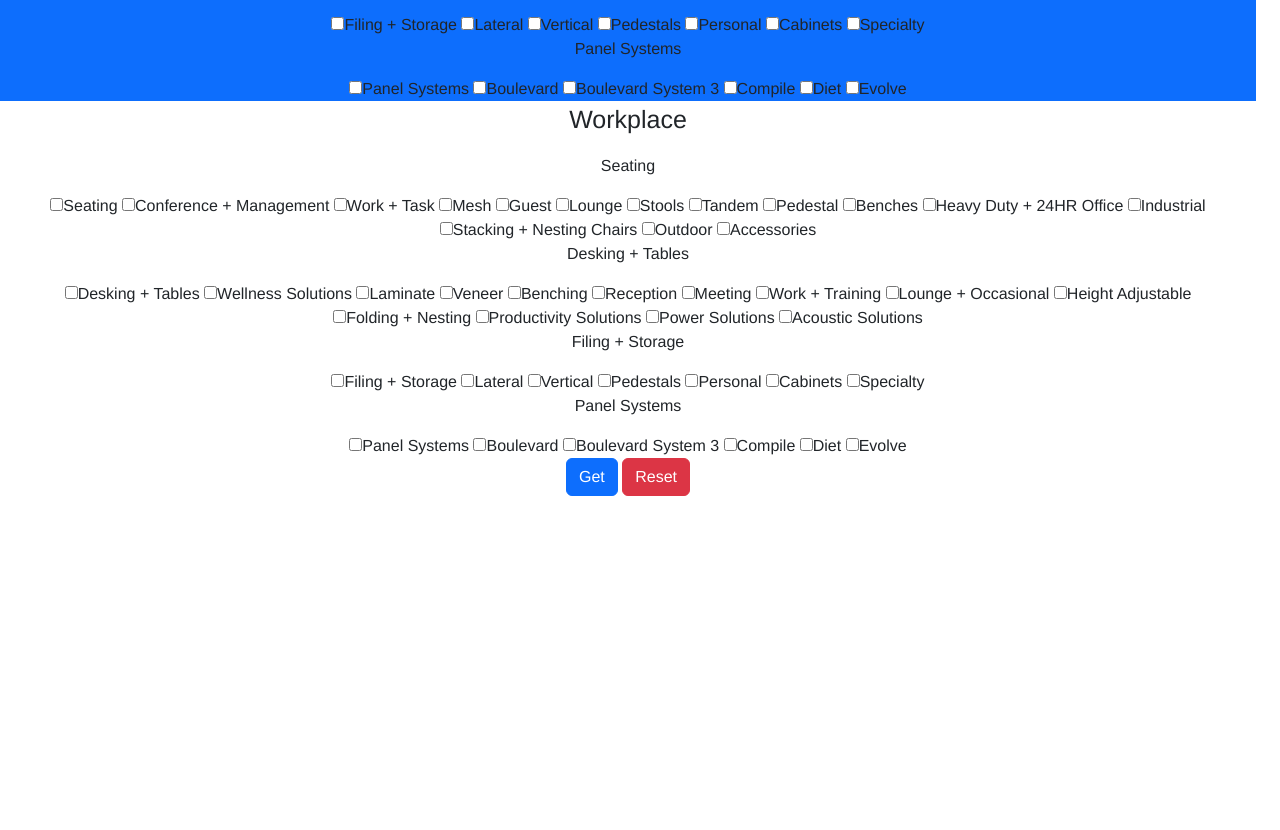
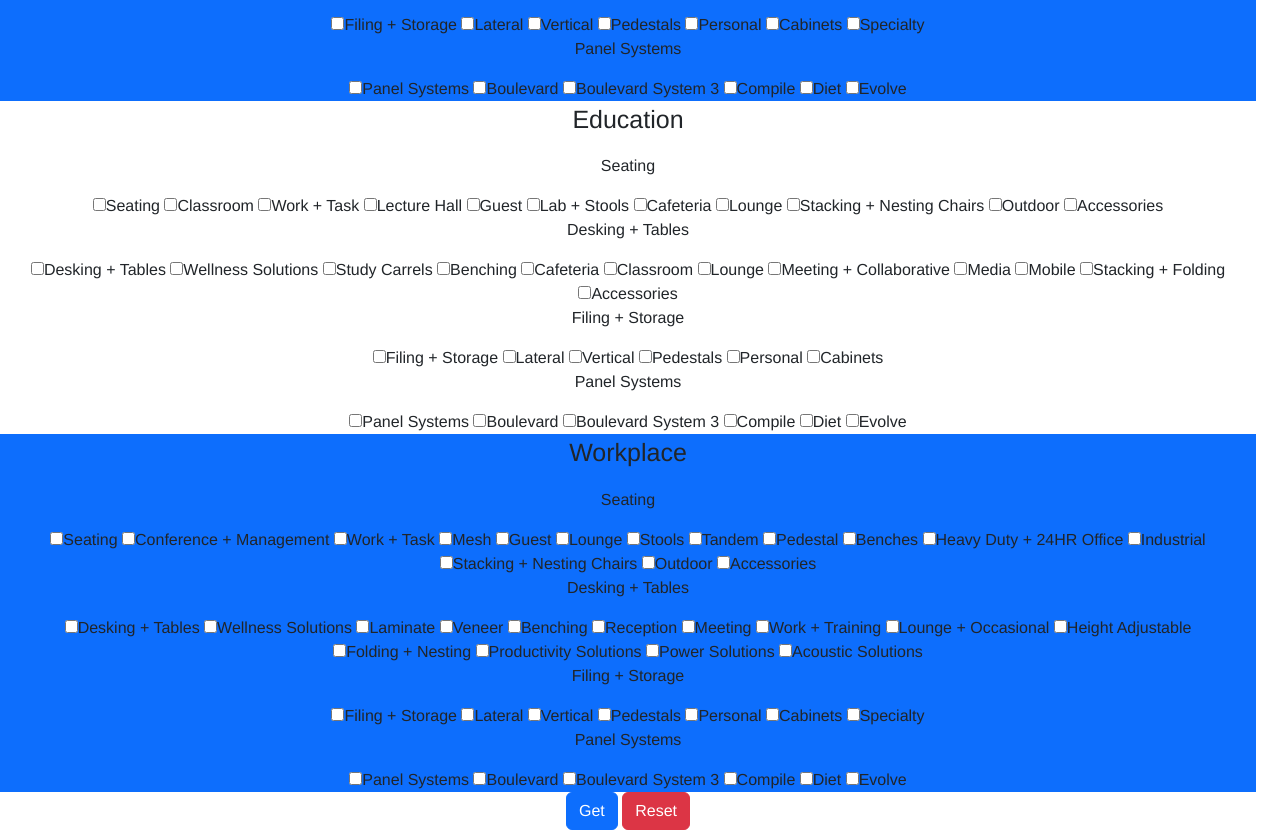
Before and after one commit to TeaZea/Global_Marketing_Project, a plain HTML site: page index.html in a window 1280 px wide. Shown: the part 589-1419 px from the top of the page. Before the commit the page ends 1085 px from the top, so only its background shows below. Drawn offline with nearby package versions, Linux system fonts and the light colour scheme.

Commit message:
Filled out other catagories. GOod enough for now. Going to send the product back to the team.

```diff
--- a/index.html
+++ b/index.html
@@ -107,6 +107,56 @@
                             </div>
                         </div>
                         <div>
+                            <p class="heading">Education</p>
+                            <div>
+                                <p>Seating</p>
+                                <label><input type="checkbox" class="furniture" name="Seating" value="Seating">Seating</label>
+                                <label><input type="checkbox" class="furniture" name="Classroom" value="Classroom">Classroom</label>
+                                <label><input type="checkbox" class="furniture" name="Work + Task" value="Work + Task">Work + Task</label>
+                                <label><input type="checkbox" class="furniture" name="Lecture Hall" value="Lecture Hall">Lecture Hall</label>
+                                <label><input type="checkbox" class="furniture" name="Guest" value="Guest">Guest</label>
+                                <label><input type="checkbox" class="furniture" name="Lab + Stools" value="Lab + Stools">Lab + Stools</label>
+                                <label><input type="checkbox" class="furniture" name="Cafeteria" value="Cafeteria">Cafeteria</label>
+                                <label><input type="checkbox" class="furniture" name="Lounge" value="Lounge">Lounge</label>
+                                <label><input type="checkbox" class="furniture" name="Stacking + Nesting Chairs" value="Stacking + Nesting Chairs">Stacking + Nesting Chairs</label>
+                                <label><input type="checkbox" class="furniture" name="Outdoor" value="Outdoor">Outdoor</label>
+                                <label><input type="checkbox" class="furniture" name="Accessories" value="Accessories">Accessories</label>
+                            </div>
+                            <div>
+                                <p>Desking + Tables</p>
+                                <label><input type="checkbox" class="furniture" name="Desking + Tables" value="Desking + Tables">Desking + Tables</label>
+                                <label><input type="checkbox" class="furniture" name="Wellness Solutions" value="Wellness Solutions">Wellness Solutions</label>
+                                <label><input type="checkbox" class="furniture" name="Study Carrels" value="Study Carrels">Study Carrels</label>
+                                <label><input type="checkbox" class="furniture" name="Benching" value="Benching">Benching</label>
+                                <label><input type="checkbox" class="furniture" name="Cafeteria" value="Cafeteria">Cafeteria</label>
+                                <label><input type="checkbox" class="furniture" name="Classroom" value="Classroom">Classroom</label>
+                                <label><input type="checkbox" class="furniture" name="Lounge" value="Lounge">Lounge</label>
+                                <label><input type="checkbox" class="furniture" name="Meeting + Collaborative" value="Meeting + Collaborative">Meeting + Collaborative</label>
+                                <label><input type="checkbox" class="furniture" name="Media" value="Media">Media</label>
+                                <label><input type="checkbox" class="furniture" name="Mobile" value="Mobile">Mobile</label>
+                                <label><input type="checkbox" class="furniture" name="Stacking + Folding" value="Stacking + Folding">Stacking + Folding</label>
+                                <label><input type="checkbox" class="furniture" name="Accessories" value="Accessories">Accessories</label>
+                            </div>
+                            <div>
+                                <p>Filing + Storage</p>
+                                <label><input type="checkbox" class="furniture" name="Filing + Storage" value="Filing + Storage">Filing + Storage</label>
+                                <label><input type="checkbox" class="furniture" name="Lateral" value="Lateral">Lateral</label>
+                                <label><input type="checkbox" class="furniture" name="Vertical" value="Vertical">Vertical</label>
+                                <label><input type="checkbox" class="furniture" name="Pedestals" value="Pedestals">Pedestals</label>
+                                <label><input type="checkbox" class="furniture" name="Personal" value="Personal">Personal</label>
+                                <label><input type="checkbox" class="furniture" name="Cabinets" value="Cabinets">Cabinets</label>
+                            </div>
+                            <div>
+                                <p>Panel Systems</p>
+                                <label><input type="checkbox" class="furniture" name="Panel Systems" value="Panel Systems">Panel Systems</label>
+                                <label><input type="checkbox" class="furniture" name="Boulevard" value="Boulevard">Boulevard</label>
+                                <label><input type="checkbox" class="furniture" name="Boulevard System 3" value="Boulevard System 3">Boulevard System 3</label>
+                                <label><input type="checkbox" class="furniture" name="Compile" value="Compile">Compile</label>
+                                <label><input type="checkbox" class="furniture" name="Diet" value="Diet">Diet</label>
+                                <label><input type="checkbox" class="furniture" name="Evolve" value="Evolve">Evolve</label>
+                            </div>
+                        </div>
+                        <div class="bg-primary">
                             <p class="heading">Workplace</p>
                             <div>
                                 <p>Seating</p>
```
